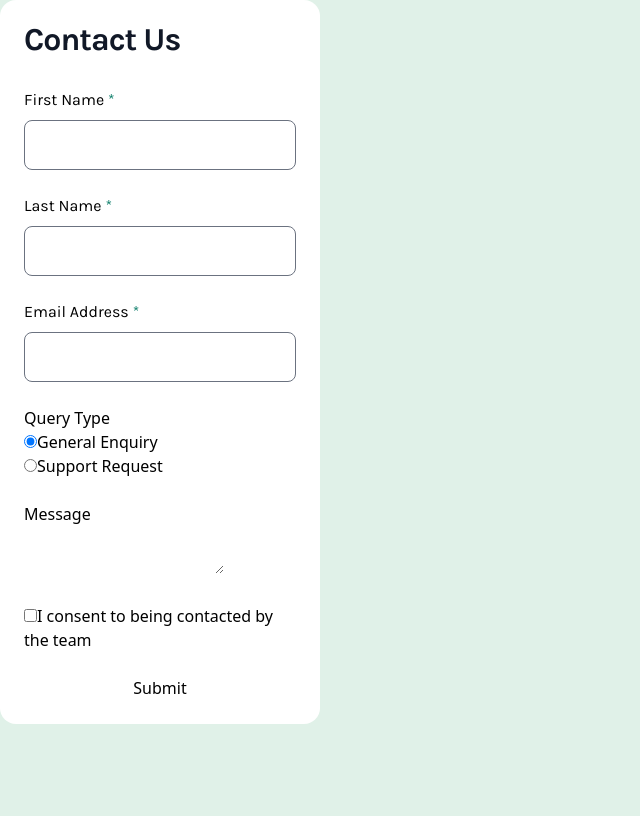
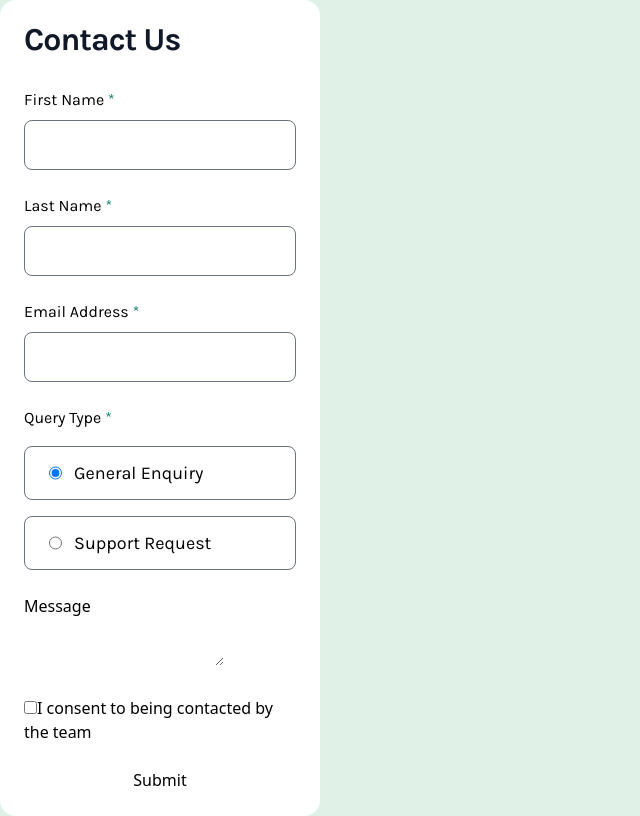
Before and after one commit to raswonders/contact-form, a React (Vite) app: page / in a window 1280 px wide. Shown: the whole page, without its empty margins (0-640 px from the left). Built offline with nearby package versions, Linux system fonts and the light colour scheme.

Commit message:
add styling to RadioSelection

```diff
--- a/src/components/RadioSelection.tsx
+++ b/src/components/RadioSelection.tsx
@@ -7,11 +7,17 @@ interface RadioSelectionProps {
 
 export function RadioSelection({ title, options }: RadioSelectionProps) {
   return (
-    <fieldset>
-      <legend>{title}</legend>
+    <fieldset className="space-y-4">
+      <legend className="font-karla">
+        {title}
+        <span className="px-1 text-green-600">*</span>
+      </legend>
       {options.map((option, i) => {
         return (
-          <div key={option}>
+          <div
+            key={option}
+            className="flex gap-3 border border-gray-500 py-3 px-6 rounded-lg"
+          >
             <input
               {...(i === 0 ? { defaultChecked: true } : {})}
               name={toCamelCase(title)}
@@ -19,7 +25,9 @@ export function RadioSelection({ title, options }: RadioSelectionProps) {
               value={option}
               id={`option${i}`}
             />
-            <label htmlFor={`option${i}`}>{option}</label>
+            <label className="font-karla text-lg" htmlFor={`option${i}`}>
+              {option}
+            </label>
           </div>
         );
       })}
```
